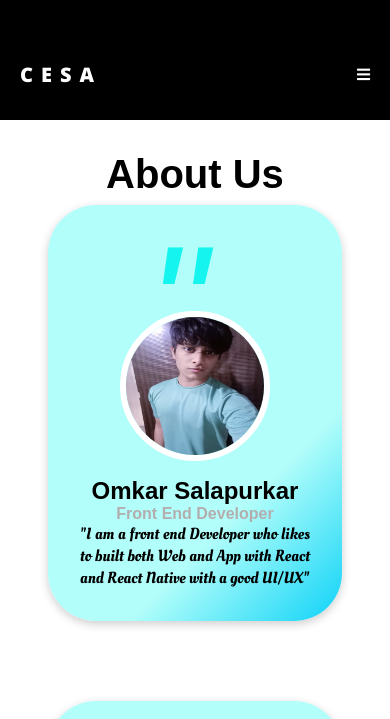
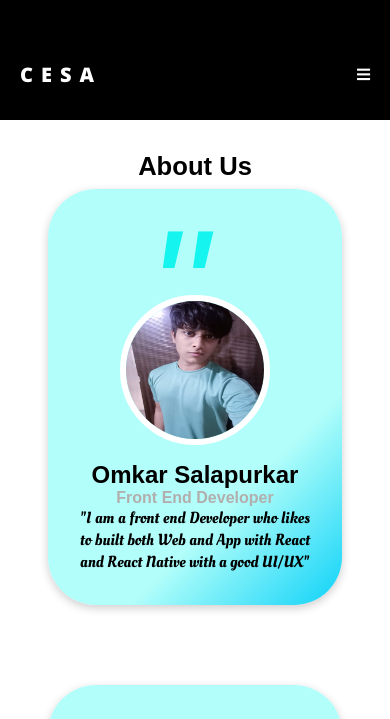
Before and after one commit to omkar-2002/cesa-website, a plain HTML site: page aboutus.html in a window 390 px wide. Shown: the top 719 px of the page. Drawn offline with nearby package versions, Linux system fonts and the light colour scheme; no server answers.

Commit message:
Updated Aboutcss

```diff
--- a/assets/aboutus.css
+++ b/assets/aboutus.css
@@ -133,6 +133,10 @@ html{
         left: 20%;
         top: 82%;
     }
+
+    .section__title {
+        font-size: 1.8rem;
+    }
 }
 
 @media (max-width : 450px){
@@ -140,4 +144,8 @@ html{
         margin-left: 3rem;
         margin-right: 3rem;
     }
+
+    .section__title {
+        font-size: 1.6rem;
+    }
 }
```
